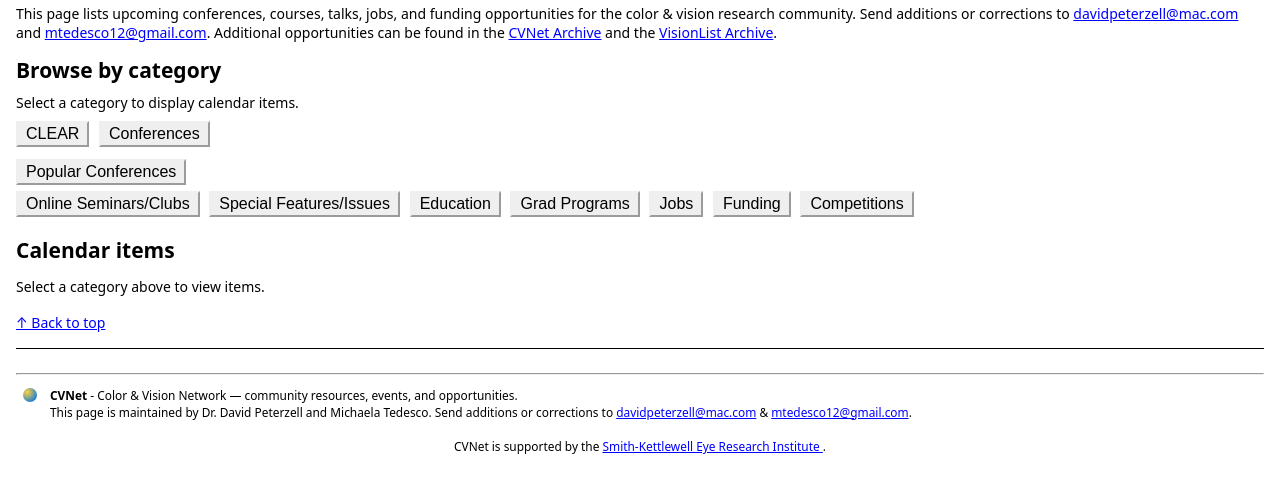
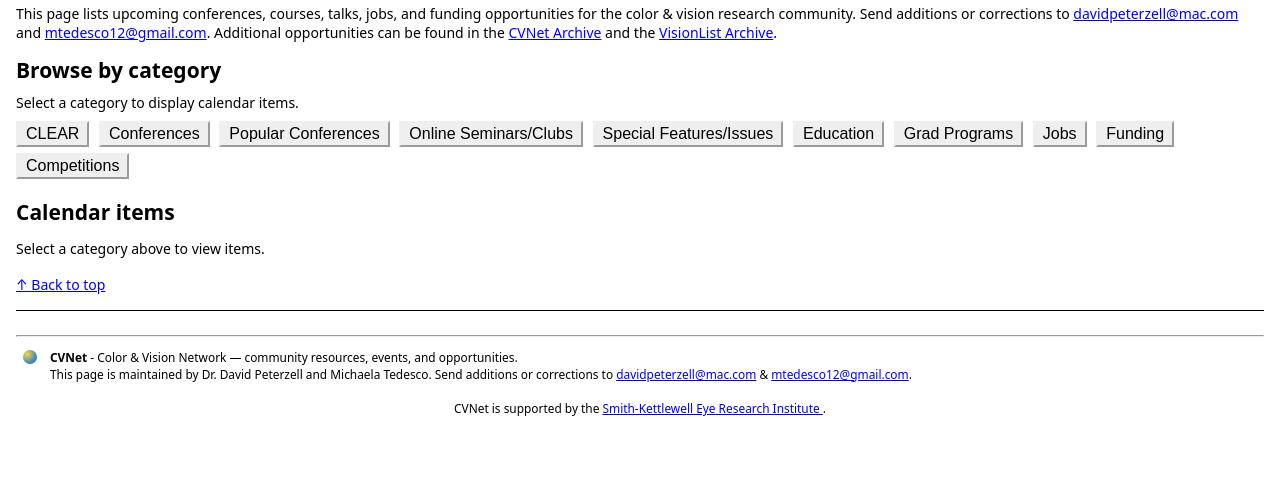
Before and after one commit to michanted/calendarproject, a plain HTML site: page index.html in a window 1280 px wide. Shown: the part 90-582 px from the top of the page. Drawn offline with Linux system fonts and the light colour scheme.

Commit message:
Update index.html

```diff
--- a/index.html
+++ b/index.html
@@ -37,9 +37,7 @@ and
       <div id="category-menu" class="category-menu">
         <button type="button" data-filter-tag="">CLEAR</button>
         <button type="button" data-filter-tag="conferences">Conferences</button>
-        <button type="button" data-filter-tag="conferences-popular" style="display:block; margin-top:6px;">
-  Popular Conferences
-</button>
+        <button type="button" data-filter-tag="conferences-popular">Popular Conferences</button>
         <button type="button" data-filter-tag="online">Online Seminars/Clubs</button>
         <button type="button" data-filter-tag="special-issue">Special Features/Issues</button>
         <button type="button" data-filter-tag="education">Education</button>
```
